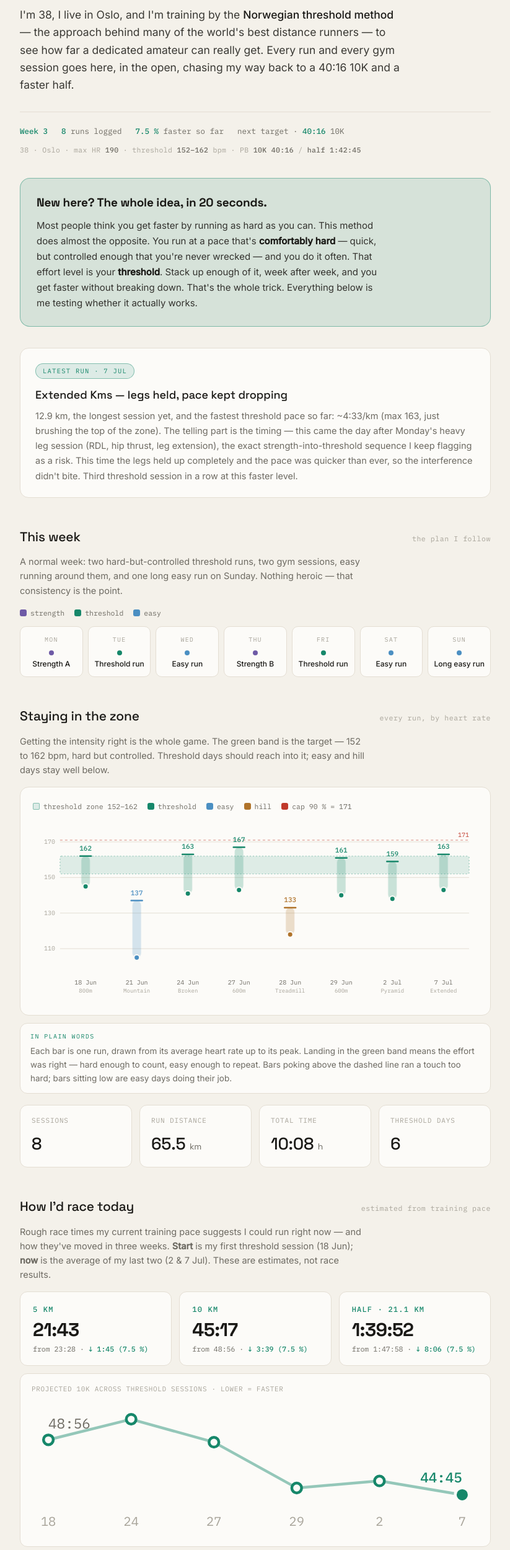
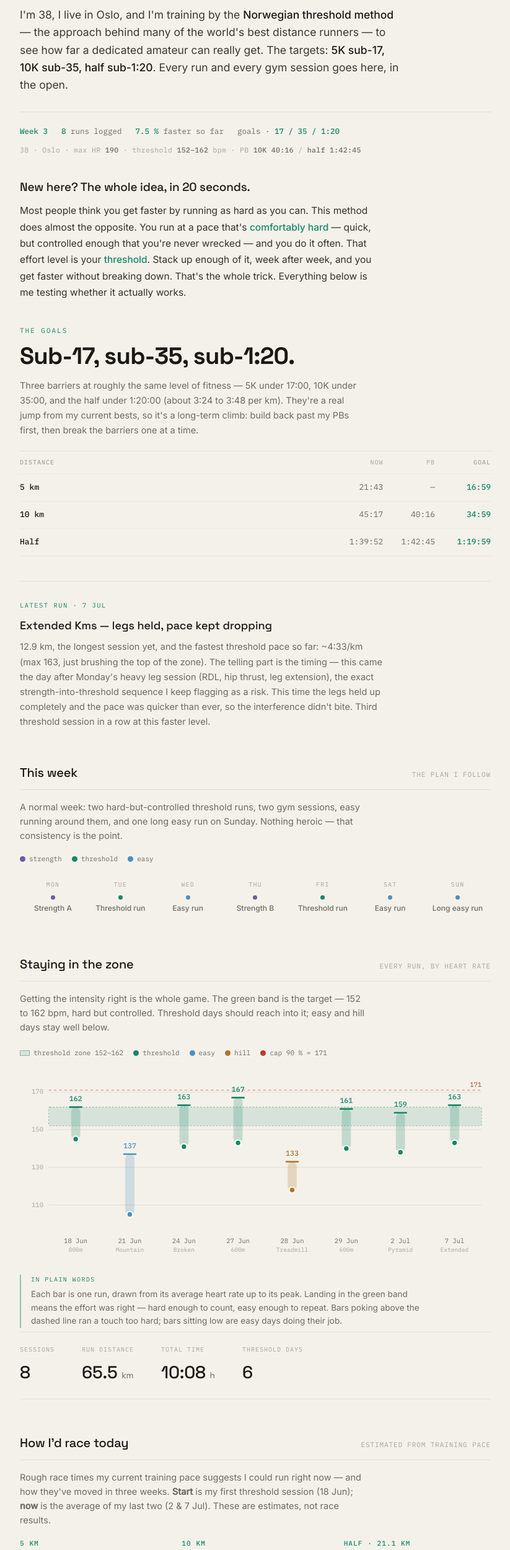
Before and after one commit to amateurthreshold/amateurthreshold.github.io, a plain HTML site: page index.html in a window 1280 px wide. Shown: the part 297-2797 px from the top of the page at 62% size, without its empty margins (228-1051 px from the left). Drawn offline with Linux system fonts and the light colour scheme.

Commit message:
Update index.html

```diff
--- a/index.html
+++ b/index.html
@@ -43,12 +43,11 @@
     text-transform:uppercase;margin:30px 0}
 
   /* latest highlight */
-  .latest{background:var(--card);border:1px solid var(--line);border-radius:14px;padding:22px 24px;margin:30px 0}
-  .latest .tag{display:inline-block;font-family:var(--mono);font-size:10.5px;letter-spacing:.12em;
-    text-transform:uppercase;color:var(--thr);background:var(--thr-band);border:1px solid var(--thr-line);
-    border-radius:20px;padding:3px 11px;margin-bottom:12px}
+  .latest{margin:36px 0;padding-top:24px;border-top:1px solid var(--line)}
+  .latest .tag{display:inline-block;font-family:var(--mono);font-size:10.5px;letter-spacing:.14em;
+    text-transform:uppercase;color:var(--thr);margin-bottom:10px}
   .latest h3{font-family:var(--display);font-weight:500;font-size:18px;margin-bottom:8px}
-  .latest p{font-size:14.5px;color:var(--soft);line-height:1.66}
+  .latest p{font-size:14.5px;color:var(--soft);line-height:1.66;max-width:64ch}
 
   /* hero */
   .hero{padding:6px 0 2px}
@@ -62,15 +61,33 @@
   .runner b{color:var(--soft);font-weight:500}
 
   /* primer */
-  .primer{background:var(--thr-band);border:1px solid var(--thr-line);border-radius:16px;padding:24px 26px;margin:34px 0}
-  .primer h2{font-family:var(--display);font-weight:600;font-size:19px;margin-bottom:10px;letter-spacing:-.01em}
-  .primer p{font-size:15px;color:#33322e;line-height:1.66;max-width:60ch}
-  .primer p b{color:var(--ink);font-weight:600}
+  .primer{margin:34px 0}
+  .primer h2{font-family:var(--display);font-weight:500;font-size:19px;margin-bottom:10px;letter-spacing:-.01em}
+  .primer p{font-size:15.5px;color:#33322e;line-height:1.7;max-width:60ch}
+  .primer p b{color:var(--thr);font-weight:500}
 
   /* plain-words caption */
-  .plain{background:var(--card);border:1px solid var(--line);border-radius:12px;padding:13px 16px;margin-top:12px}
+  .plain{margin-top:14px;padding-left:16px;border-left:2px solid var(--thr-line);max-width:64ch}
   .plain .pl{font-family:var(--mono);font-size:10px;letter-spacing:.14em;text-transform:uppercase;color:var(--thr);display:block;margin-bottom:5px}
   .plain p{font-size:13.5px;color:var(--soft);line-height:1.6}
+
+  /* goal */
+  .goal{margin:40px 0}
+  .goal-label{font-family:var(--mono);font-size:11px;letter-spacing:.18em;text-transform:uppercase;color:var(--thr);margin-bottom:12px}
+  .goal-time{font-family:var(--display);font-weight:700;font-size:clamp(26px,5vw,38px);letter-spacing:-.02em;line-height:1.02}
+  .goal p{font-size:14.5px;color:var(--soft);line-height:1.65;max-width:60ch;margin-top:16px}
+  .gtable{margin-top:22px;border-top:1px solid var(--line)}
+  .grow{display:grid;grid-template-columns:1fr 4.6rem 4.6rem 5rem;gap:10px;align-items:baseline;padding:11px 0;border-bottom:1px solid var(--line-soft);font-family:var(--mono);font-size:13px}
+  .grow.head{padding:10px 0}
+  .grow.head span{color:var(--faint);font-size:10px;letter-spacing:.1em;text-transform:uppercase}
+  .grow .gd{color:var(--ink);font-weight:500}
+  .grow .gn,.grow .gp{color:var(--soft);text-align:right}
+  .grow .gg{color:var(--thr);font-weight:500;text-align:right}
+  @media(max-width:420px){.grow{font-size:11.5px;grid-template-columns:1fr 3.8rem 3.8rem 4.4rem;gap:6px}}
+
+  /* strava embed */
+  .strava-embed{display:flex;justify-content:center;margin-top:6px}
+  .strava-embed iframe{max-width:100%;color-scheme:light}
   @media (prefers-reduced-motion:no-preference){
     .hero,.primer{animation:rise .6s cubic-bezier(.2,.7,.3,1) both}
     .primer{animation-delay:.08s}
@@ -78,50 +95,46 @@
   }
 
   /* section heads */
-  .sec-head{display:flex;align-items:baseline;justify-content:space-between;margin:46px 0 16px;
-    flex-wrap:wrap;gap:8px}
-  .sec-head h2{font-family:var(--display);font-weight:500;font-size:21px;letter-spacing:-.01em}
-  .sec-head span{font-size:11.5px;font-family:var(--mono);color:var(--faint);letter-spacing:.05em}
-  .lead{font-size:14.5px;color:var(--soft);margin:-4px 0 16px;line-height:1.6;max-width:62ch}
+  .sec-head{display:flex;align-items:baseline;justify-content:space-between;margin:54px 0 16px;
+    flex-wrap:wrap;gap:8px;border-bottom:1px solid var(--line);padding-bottom:11px}
+  .sec-head h2{font-family:var(--display);font-weight:500;font-size:20px;letter-spacing:-.01em}
+  .sec-head span{font-size:11px;font-family:var(--mono);color:var(--faint);letter-spacing:.08em;text-transform:uppercase}
+  .lead{font-size:14.5px;color:var(--soft);margin:0 0 18px;line-height:1.6;max-width:62ch}
 
   /* corridor */
-  .corridor{background:var(--card);border:1px solid var(--line);border-radius:14px;padding:22px 20px 14px}
-  .legend{display:flex;flex-wrap:wrap;gap:16px;font-size:11.5px;color:var(--soft);margin-bottom:6px;font-family:var(--mono)}
-  .legend i{display:inline-block;width:11px;height:11px;border-radius:3px;margin-right:6px;vertical-align:-1px}
-  .legend .band{background:var(--thr-band);border:1px solid var(--thr-line);border-radius:2px}
+  .corridor{padding:4px 0 0}
+  .legend{display:flex;flex-wrap:wrap;gap:16px;font-size:11px;color:var(--soft);margin-bottom:10px;font-family:var(--mono)}
+  .legend i{display:inline-block;width:9px;height:9px;border-radius:50%;margin-right:6px;vertical-align:-1px}
+  .legend .band{width:16px;height:9px;border-radius:0;background:var(--thr-band);border:1px solid var(--thr-line)}
 
   /* weekly plan */
-  .week{display:grid;grid-template-columns:repeat(7,1fr);gap:8px}
-  .day{background:var(--card);border:1px solid var(--line);border-radius:10px;padding:13px 8px;display:flex;flex-direction:column;gap:9px;align-items:center;text-align:center}
+  .week{display:grid;grid-template-columns:repeat(7,1fr);gap:2px}
+  .day{padding:12px 6px;display:flex;flex-direction:column;gap:9px;align-items:center;text-align:center}
   .day .dow{font-family:var(--mono);font-size:10px;letter-spacing:.12em;color:var(--faint)}
-  .day .plan{font-size:12px;font-weight:500;line-height:1.25;display:flex;flex-direction:column;align-items:center;gap:6px}
-  .day .dot{width:8px;height:8px;border-radius:50%;flex:none}
+  .day .plan{font-size:12px;font-weight:500;line-height:1.3;display:flex;flex-direction:column;align-items:center;gap:6px;color:var(--soft)}
+  .day .dot{width:7px;height:7px;border-radius:50%;flex:none}
   @media(max-width:600px){
-    .week{grid-template-columns:1fr;gap:6px}
-    .day{flex-direction:row;justify-content:flex-start;gap:14px;text-align:left;padding:11px 15px}
+    .week{grid-template-columns:1fr;gap:0}
+    .day{flex-direction:row;justify-content:flex-start;gap:14px;text-align:left;padding:11px 0;border-bottom:1px solid var(--line-soft)}
     .day .dow{width:38px}
     .day .plan{flex-direction:row;align-items:center;gap:9px}
   }
 
   /* stats */
-  .stats{display:grid;grid-template-columns:repeat(auto-fit,minmax(140px,1fr));gap:12px;margin:18px 0}
-  .stat{background:var(--card);border:1px solid var(--line);border-radius:12px;padding:16px 18px}
-  .stat .k{font-size:11px;font-family:var(--mono);letter-spacing:.08em;text-transform:uppercase;color:var(--faint)}
-  .stat .v{font-family:var(--display);font-weight:500;font-size:27px;margin-top:6px;letter-spacing:-.01em}
+  .stats{display:flex;flex-wrap:wrap;gap:24px 44px;margin:6px 0 0;padding:20px 0;border-top:1px solid var(--line);border-bottom:1px solid var(--line)}
+  .stat .k{font-size:10px;font-family:var(--mono);letter-spacing:.1em;text-transform:uppercase;color:var(--faint)}
+  .stat .v{font-family:var(--display);font-weight:500;font-size:28px;margin-top:6px;letter-spacing:-.01em}
   .stat .v small{font-size:14px;color:var(--soft);font-weight:400}
 
   /* estimates */
-  .estimates{display:grid;grid-template-columns:repeat(auto-fit,minmax(160px,1fr));gap:12px}
-  .est{background:var(--card);border:1px solid var(--line);border-radius:12px;padding:18px 20px}
-  .est .ed{font-family:var(--mono);font-size:12px;letter-spacing:.1em;text-transform:uppercase;color:var(--thr);font-weight:500}
-  .est .et{font-family:var(--display);font-weight:700;font-size:30px;letter-spacing:-.02em;margin:8px 0 2px;line-height:1;white-space:nowrap}
-  .est .er{font-family:var(--mono);font-size:12px;color:var(--soft)}
-  .est .ep{font-family:var(--mono);font-size:11px;color:var(--faint);margin-top:7px}
+  .estimates{display:grid;grid-template-columns:repeat(auto-fit,minmax(150px,1fr));gap:26px 24px}
+  .est .ed{font-family:var(--mono);font-size:11px;letter-spacing:.1em;text-transform:uppercase;color:var(--thr);font-weight:500}
+  .est .et{font-family:var(--display);font-weight:700;font-size:31px;letter-spacing:-.02em;margin:8px 0 2px;line-height:1;white-space:nowrap}
   .est .edelta{font-family:var(--mono);font-size:11.5px;color:var(--soft);margin-top:7px;line-height:1.5}
   .est .edelta b{color:var(--thr);font-weight:500}
-  .trend{background:var(--card);border:1px solid var(--line);border-radius:12px;padding:16px 18px;margin-top:12px}
-  .trend-label{font-family:var(--mono);font-size:11px;color:var(--faint);letter-spacing:.06em;text-transform:uppercase;margin-bottom:4px}
-  .caveat{font-size:12.5px;color:var(--soft);margin-top:14px;line-height:1.65;max-width:64ch}
+  .trend{margin-top:24px}
+  .trend-label{font-family:var(--mono);font-size:11px;color:var(--faint);letter-spacing:.06em;text-transform:uppercase;margin-bottom:6px}
+  .caveat{font-size:12.5px;color:var(--soft);margin-top:16px;line-height:1.65;max-width:64ch}
 
   /* log */
   .session{display:grid;grid-template-columns:64px 1fr;gap:20px;padding:20px 0;border-bottom:1px solid var(--line-soft)}
@@ -130,14 +143,15 @@
   .date .d{font-family:var(--display);font-weight:700;font-size:24px;line-height:1}
   .date .m{font-family:var(--mono);font-size:11px;color:var(--soft);margin-top:3px}
   .date .wd{font-size:10px;color:var(--faint);text-transform:uppercase;letter-spacing:.12em;margin-top:2px}
-  .s-head{display:flex;align-items:center;gap:10px;flex-wrap:wrap;margin-bottom:12px}
+  .s-head{display:flex;align-items:center;gap:14px;flex-wrap:wrap;margin-bottom:12px}
   .s-name{font-family:var(--display);font-weight:500;font-size:17px}
-  .badge{font-family:var(--mono);font-size:10.5px;letter-spacing:.08em;text-transform:uppercase;
-    padding:3px 9px;border-radius:20px;border:1px solid}
-  .badge.terskel{color:var(--thr);border-color:var(--thr-line);background:var(--thr-band)}
-  .badge.rolig{color:var(--easy);border-color:rgba(75,143,194,.4);background:rgba(75,143,194,.1)}
-  .badge.bakke{color:#9A5B2A;border-color:rgba(154,91,42,.4);background:rgba(194,112,26,.13)}
-  .badge.strength{color:#6E5AA6;border-color:rgba(110,90,166,.4);background:rgba(110,90,166,.12)}
+  .badge{font-family:var(--mono);font-size:10px;letter-spacing:.1em;text-transform:uppercase;color:var(--faint);
+    display:inline-flex;align-items:center;gap:6px}
+  .badge::before{content:"";width:7px;height:7px;border-radius:50%;flex:none;background:var(--faint)}
+  .badge.terskel::before{background:var(--thr)}
+  .badge.rolig::before{background:var(--easy)}
+  .badge.bakke::before{background:var(--hill)}
+  .badge.strength::before{background:#6E5AA6}
   .ex{display:grid;grid-template-columns:1fr auto;gap:6px 16px;align-items:baseline;padding:9px 0;border-bottom:1px solid var(--line-soft)}
   .ex:last-child{border-bottom:none}
   .ex .exn{font-size:14px;font-weight:500}
@@ -148,21 +162,20 @@
   .metrics{display:flex;flex-wrap:wrap;gap:18px 26px;margin-bottom:14px}
   .metric .ml{font-size:10px;font-family:var(--mono);letter-spacing:.06em;text-transform:uppercase;color:var(--faint)}
   .metric .mv{font-family:var(--mono);font-size:15px;font-weight:500;margin-top:2px}
-  .zonebar{display:flex;height:9px;border-radius:5px;overflow:hidden;background:var(--line-soft)}
+  .zonebar{display:flex;height:6px;border-radius:0;overflow:hidden;background:var(--line-soft)}
   .zonebar i{display:block;height:100%}
   .z1{background:#9DC4DE} .z2{background:#5DA9D8} .z3{background:#E0A93B} .z4{background:#16876A} .z5{background:#C0392B}
   .zonekey{display:flex;gap:14px;font-size:10px;font-family:var(--mono);color:var(--faint);margin-top:7px;flex-wrap:wrap}
 
   /* method note */
-  .note{background:var(--card);border:1px solid var(--line);border-left:3px solid var(--thr);border-radius:0 12px 12px 0;
-    padding:20px 22px;margin-top:24px}
-  .note h3{font-family:var(--display);font-weight:500;font-size:15px;margin-bottom:10px}
-  .note p{font-size:14px;color:var(--soft);margin-bottom:9px}
+  .note{margin-top:30px;padding-top:26px;border-top:1px solid var(--line)}
+  .note h3{font-family:var(--display);font-weight:500;font-size:16px;margin-bottom:12px}
+  .note p{font-size:14px;color:var(--soft);margin-bottom:11px;line-height:1.66;max-width:64ch}
   .note p:last-child{margin-bottom:0}
   .note b{color:var(--ink);font-weight:500}
 
   /* comments */
-  .comments{margin-top:52px;border-top:1.5px solid var(--ink);padding-top:30px}
+  .comments{margin-top:56px;border-top:1px solid var(--line);padding-top:30px}
   .comments h2{font-family:var(--display);font-weight:500;font-size:22px;margin-bottom:6px}
   .comments .clead{font-size:14.5px;color:var(--soft);margin-bottom:22px;max-width:60ch}
   .giscus{margin-top:8px}
@@ -188,12 +201,12 @@
   <div class="hero">
     <div class="kicker">A running log · Oslo · 2026</div>
     <h1>Training like the pros, on amateur legs.</h1>
-    <p class="mission">I'm 38, I live in Oslo, and I'm training by the <b>Norwegian threshold method</b> — the approach behind many of the world's best distance runners — to see how far a dedicated amateur can really get. Every run and every gym session goes here, in the open, chasing my way back to a 40:16 10K and a faster half.</p>
+    <p class="mission">I'm 38, I live in Oslo, and I'm training by the <b>Norwegian threshold method</b> — the approach behind many of the world's best distance runners — to see how far a dedicated amateur can really get. The targets: <b>5K sub-17, 10K sub-35, half sub-1:20</b>. Every run and every gym session goes here, in the open.</p>
     <div class="storyline">
       <span><b>Week 3</b></span>
       <span><b>8</b> runs logged</span>
       <span><b>7.5 %</b> faster so far</span>
-      <span>next target · <b>40:16</b> 10K</span>
+      <span>goals · <b>17 / 35 / 1:20</b></span>
     </div>
     <div class="runner">38 · Oslo · max HR <b>190</b> · threshold <b>152–162</b> bpm · PB <b>10K 40:16</b> / <b>half 1:42:45</b></div>
   </div>
@@ -201,6 +214,18 @@
   <div class="primer">
     <h2>New here? The whole idea, in 20 seconds.</h2>
     <p>Most people think you get faster by running as hard as you can. This method does almost the opposite. You run at a pace that's <b>comfortably hard</b> — quick, but controlled enough that you're never wrecked — and you do it often. That effort level is your <b>threshold</b>. Stack up enough of it, week after week, and you get faster without breaking down. That's the whole trick. Everything below is me testing whether it actually works.</p>
+  </div>
+
+  <div class="goal">
+    <div class="goal-label">The goals</div>
+    <div class="goal-time">Sub-17, sub-35, sub-1:20.</div>
+    <p>Three barriers at roughly the same level of fitness — 5K under 17:00, 10K under 35:00, and the half under 1:20:00 (about 3:24 to 3:48 per km). They're a real jump from my current bests, so it's a long-term climb: build back past my PBs first, then break the barriers one at a time.</p>
+    <div class="gtable">
+      <div class="grow head"><span class="gd">Distance</span><span class="gn">Now</span><span class="gp">PB</span><span class="gg">Goal</span></div>
+      <div class="grow"><span class="gd">5 km</span><span class="gn">21:43</span><span class="gp">—</span><span class="gg">16:59</span></div>
+      <div class="grow"><span class="gd">10 km</span><span class="gn">45:17</span><span class="gp">40:16</span><span class="gg">34:59</span></div>
+      <div class="grow"><span class="gd">Half</span><span class="gn">1:39:52</span><span class="gp">1:42:45</span><span class="gg">1:19:59</span></div>
+    </div>
   </div>
 
   <div class="latest">
@@ -300,6 +325,15 @@
     <h3>Why train this way</h3>
     <p>The method comes from <b>Marius Bakken</b>, a former Norwegian 5000 m runner, and it now sits behind a lot of the sport's best. The core bet is simple: consistent, controlled quality beats occasional heroics. You improve by training hard enough, often enough, for long enough — not by emptying the tank every session.</p>
     <p>In practice, the hard runs are chopped into <b>intervals</b> so I can hold threshold pace longer without tipping over, the easy days stay genuinely easy, and strength and hills build durability. I steer by feel and heart rate here; the purists add a finger-prick <b>lactate meter</b> for extra precision — a step I may take later.</p>
+  </div>
+
+  <div class="sec-head">
+    <h2>Follow along</h2>
+    <span>live on strava</span>
+  </div>
+  <p class="lead">Every run lands on Strava too. Follows and kudos welcome — it's the quickest way to catch the sessions as they happen.</p>
+  <div class="strava-embed">
+    <iframe height="454" width="300" frameborder="0" allowtransparency="true" scrolling="no" src="https://www.strava.com/athletes/134611352/latest-rides/28f9b9c11c8296919d1cf7a086ed571dccbf08ab" title="Latest activities on Strava" loading="lazy"></iframe>
   </div>
 
   <!-- ============================================================
```
